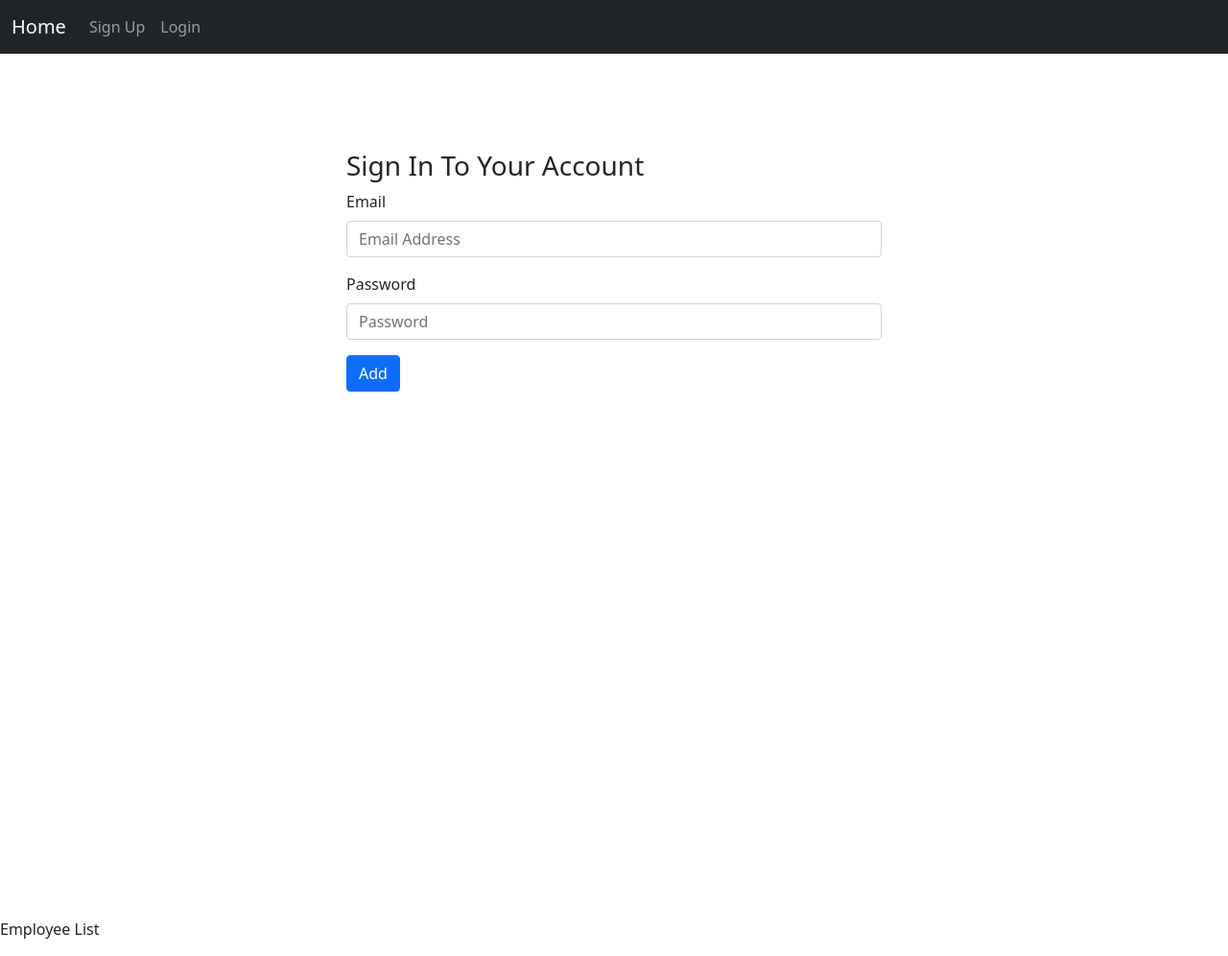
After one commit to jod35/flask-crud-app, a Flask app: page /login in a window 1280 px wide. The commit adds this page. Shown: the whole page at 96% size. Run offline with Flask 2, Linux system fonts and the light colour scheme; data comes from the database, SQL or seed files in the repository; both versions use the stored data as it was after the commit.

Commit message:
add login and sign up

```diff
--- a/app.py
+++ b/app.py
@@ -1,5 +1,7 @@
-from flask import Flask,render_template,request,flash,redirect
+from flask import Flask,render_template,request,flash,redirect,url_for
 from flask_sqlalchemy import SQLAlchemy
+from flask_login import LoginManager,login_user,logout_user,current_user,UserMixin,login_required
+from werkzeug.security import generate_password_hash,check_password_hash
 import os
 
 db_path=os.path.join(os.path.dirname(os.path.realpath(__file__)),'app.db')
@@ -11,8 +13,25 @@ app.secret_key='fb3dd457d242e665ca29b9835dabde6e727f45c5a9134ddae96350005adde1a2
 
 
 db=SQLAlchemy(app)
+login_manager=LoginManager(app)
 
 #employee model class
+
+class User(db.Model,UserMixin):
+    id=db.Column(db.Integer(),primary_key=True)
+    username=db.Column(db.String(25),unique=True,nullable=False)
+    email=db.Column(db.String(40),unique=True,nullable=False)
+    password=db.Column(db.Text(),nullable=False)
+
+
+    def __str__(self):
+        return f"<User {self.username}>"
+
+
+
+@login_manager.user_loader
+def load_user(id):
+    return User.query.get(int(id))
 
 class Employee(db.Model):
     id=db.Column(db.Integer(),primary_key=True)
@@ -45,6 +64,7 @@ def index():
     }
     return render_template('index.html',**context)
 
+@login_required
 @app.route('/add',methods=['GET','POST'])
 def add_employee():
     if request.method == 'POST':
@@ -79,6 +99,7 @@ def add_employee():
 
     return render_template('add.html',**context)
 
+@login_required
 @app.route('/delete/<int:id>')
 def delete_employee(id):
     employee_to_delete=Employee.query.get(id)
@@ -88,6 +109,7 @@ def delete_employee(id):
 
     return redirect('/')
 
+@login_required
 @app.route('/update/<int:id>',methods=['GET','POST'])
 def update_employee_info(id):
     employee_to_update=Employee.query.get(id)
@@ -109,14 +131,74 @@ def update_employee_info(id):
     return render_template('update.html',**context)
 
 
+@app.route('/login',methods=["GET","POST"])
+def login():
 
+    email=request.form.get('email')
+    password=request.form.get('password')
+
+    user=User.query.filter_by(email=email).first()
+
+
+    if user and check_password_hash(user.password,password):
+        login_user(user)
+
+        return redirect(url_for('index'))
+    return render_template('login.html')
+
+
+@app.route('/signup',methods=['GET','POST'])
+def register():
+    if request.method == "POST":
+        username=request.form.get('username')
+        email=request.form.get('email')
+        password=request.form.get('password')
+        confirm=request.form.get('confirm')
+
+        user=User.query.filter_by(email=email).first()
+
+        if user is not None:
+            flash(f"The user with email {email} already exists")
+
+            return redirect(url_for('register'))
+
+        username_exists=User.query.filter_by(username=username).first()
+
+        if user is not None:
+            flash(f"The username {username} is already taken")
+
+            return redirect(url_for('register'))
+
+        if password != password:
+
+            flash(f"The passwords provided do not match")
+
+            return redirect(url_for('register'))
+
+        password_hash=generate_password_hash(password)
+
+        new_user=User(username=username,email=email,password=password_hash)
+
+        db.session.add(new_user)
+        db.session.commit()
+        flash("User created created successfully")
+        return redirect(url_for('login'))
+
+
+    return render_template('register.html')
+
+@app.route('/logout')
+def logout():
+    logout_user()
+    return redirect(url_for('index'))
 
 @app.shell_context_processor
 def make_shell_context():
     return {
         'app':app,
         'db':db,
-        'Employee':Employee
+        'Employee':Employee,
+        'User':User
     }
 
 if __name__ == '__main__':
--- /dev/null
+++ b/requirements.txt
@@ -0,0 +1,3 @@
+flask
+flask-sqlalchemy
+flask-login
--- a/templates/base.html
+++ b/templates/base.html
@@ -14,7 +14,14 @@
           <a class="navbar-brand" href="/">Home</a>
           <div class="collapse navbar-collapse" id="navbarNavAltMarkup">
             <div class="navbar-nav">
-              <a class="nav-link " href="/add" tabindex="-1">Add Employee</a>
+
+              {% if current_user.is_authenticated %}
+                  <a class="nav-link " href="/add" tabindex="-1">Add Employee</a>
+                  <a href="{{ url_for('logout') }}" class="nav-link">Log out</a>
+              {% else %}
+                  <a href="{{url_for('register')}}" class="nav-link">Sign Up</a>
+                  <a href="{{url_for('login')}}" class="nav-link">Login</a>
+              {% endif %}
             </div>
           </div>
         </div>
--- /dev/null
+++ b/templates/login.html
@@ -0,0 +1,35 @@
+{% extends 'base.html' %}
+
+{% block content %}
+    <div class="form">
+
+       {% with messages =get_flashed_messages() %}
+       {% if messages %}
+
+       {% for message in messages %}
+           <p class="alert alert-danger">
+               {{message}}
+           </p>
+       {% endfor %}
+
+   {% endif %}
+       {% endwith %}
+
+        <form action="{{url_for('login')}}" method="post">
+            <h3>Sign In To Your Account</h3>
+            <div class="mb-3">
+                <label for="exampleFormControlInput1" class="form-label">Email</label>
+                <input type="email" name="email" class="form-control" id="exampleFormControlInput1" placeholder="Email Address">
+              </div>
+
+              <div class="mb-3">
+                <label for="exampleFormControlInput1" class="form-label">Password</label>
+                <input name="password"  type="password" class="form-control" id="exampleFormControlInput1" placeholder="Password">
+              </div>
+              <div class="mb3">
+                  <input type="submit" class="btn btn-primary" value="Add">
+              </div>
+
+        </form>
+    </div>
+{% endblock content %}
```
Also changed, not shown: templates/index.html (+5 -3 lines), templates/register.html (added, +42 -0 lines), app.db.
